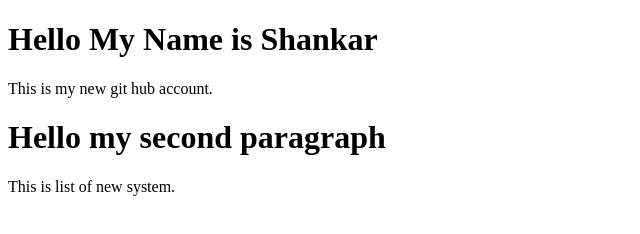
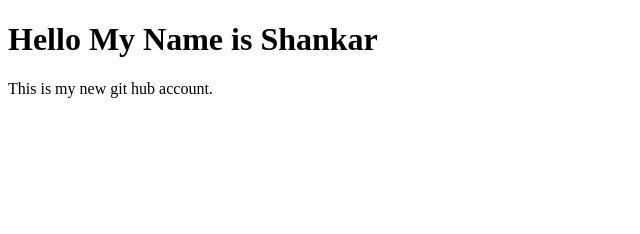
Before and after one commit to shankar151/span, a plain HTML site: page index.html in a window 1280 px wide. Shown: the whole page, without its empty margins (0-640 px from the left). Drawn offline with Linux system fonts and the light colour scheme.

Commit message:
remove some heading

```diff
--- a/index.html
+++ b/index.html
@@ -10,10 +10,5 @@
 
  <p>This is my new git hub account.</p>
 
- <h1>Hello my second paragraph</h1>
-
- <p>
-  This is list of new system.
- </p>
 </body>
 </html>
```
